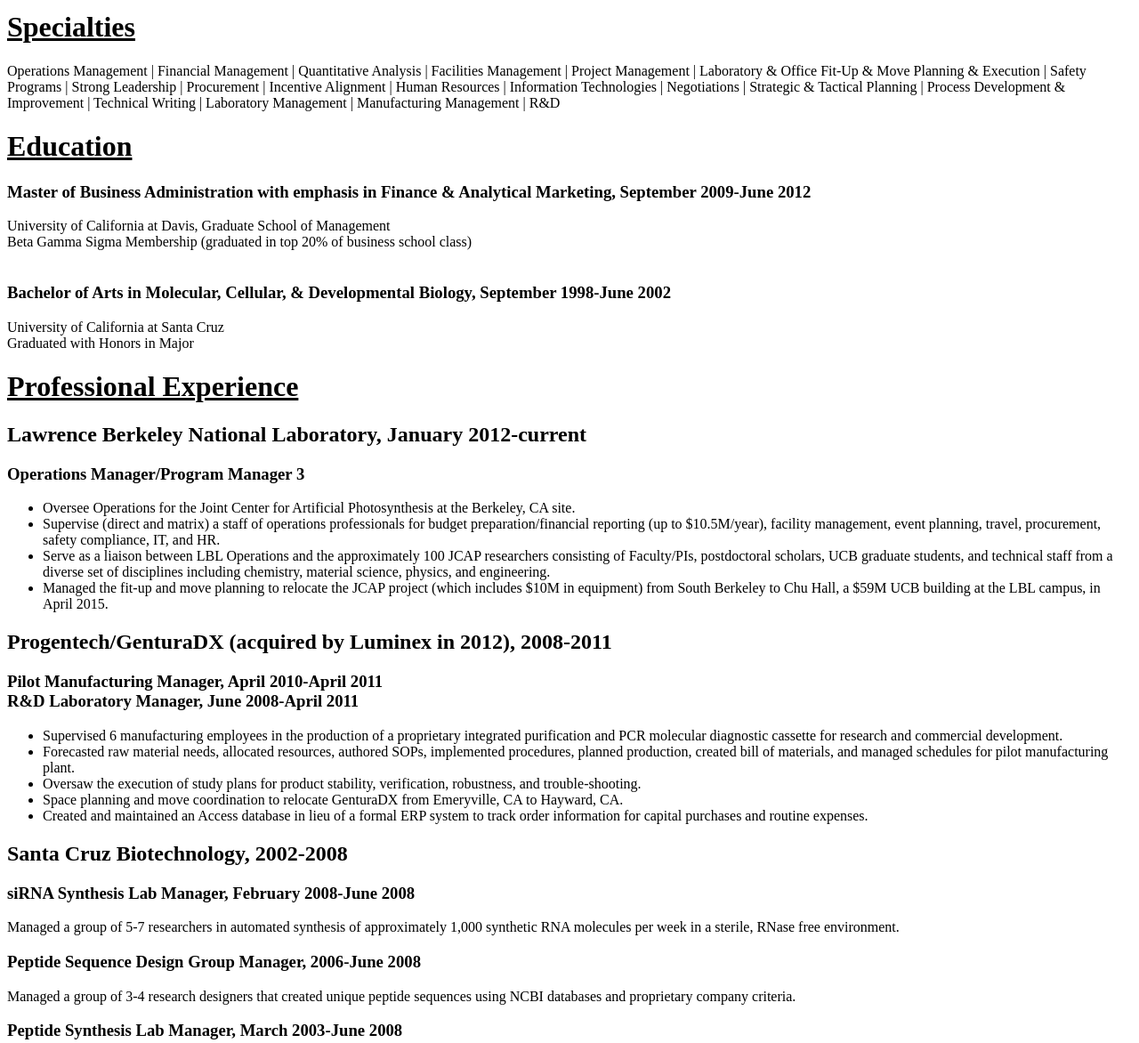
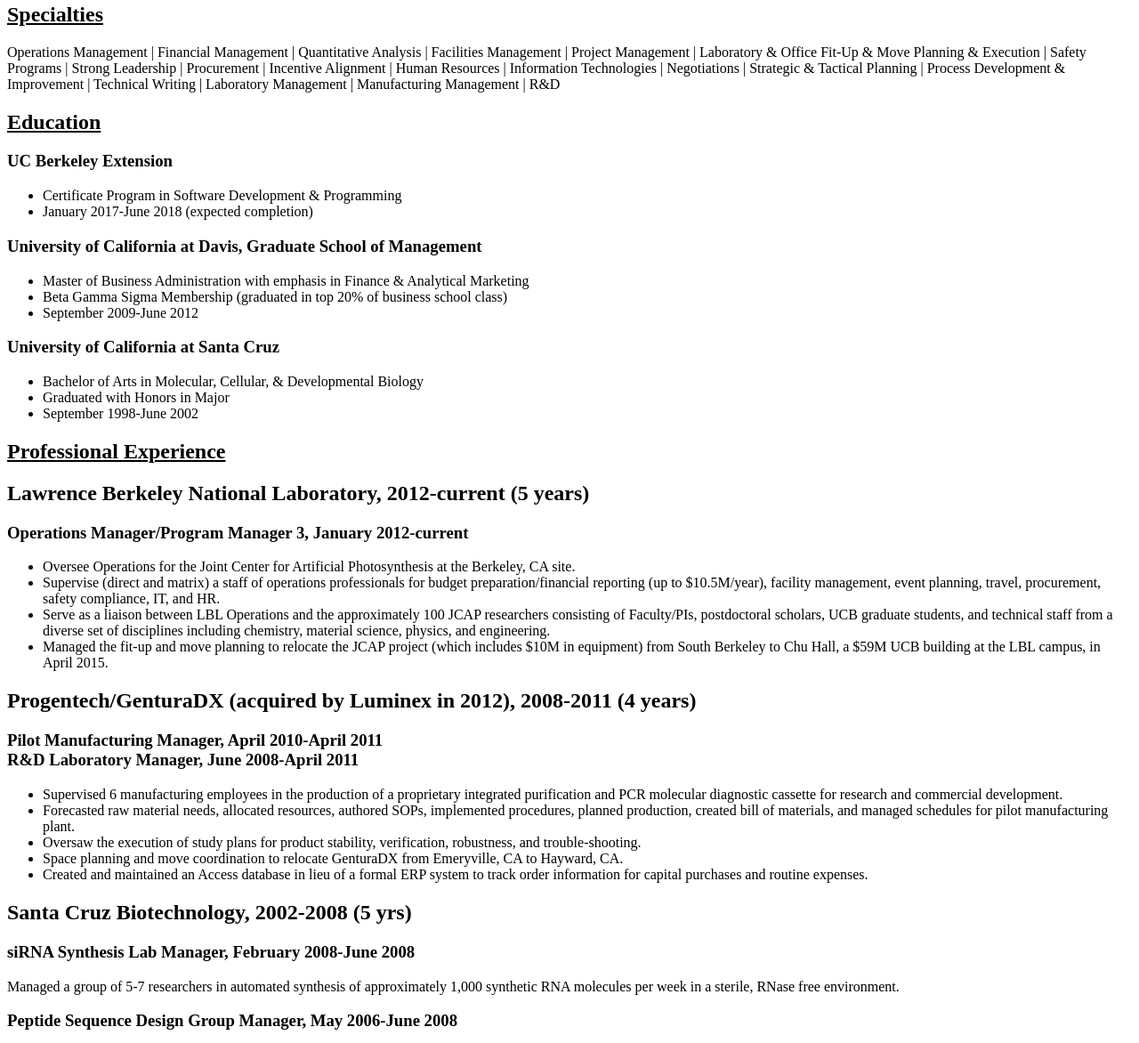
Before and after one commit to kcamarena/WebDevCourse, a plain HTML site: page index.html in a window 1280 px wide. Shown: the part 358-1530 px from the top of the page at 89% size. Drawn offline with Linux system fonts and the light colour scheme.

Commit message:
Resume with formatting, headers, picture, lists, and UC Berkeley extension update.

```diff
--- a/index.html
+++ b/index.html
@@ -2,7 +2,7 @@
 <html>
 <body>
 <center>
-<p>
+<section>
 	<h2> Kristin Anne Camarena </h2>
 	<img src="KristinCamarenaPicture.jpg" width ="201" height="206"></br><!--Professional picture of Kristin Camarena--Original picture dimensions are 669 × 687-->
 	<address>
@@ -11,36 +11,50 @@
 		908 36th Ave, Oakland, CA 94601 </br>
 	</address>
  </center>
-</p>
+</section>
 
 <hr>
 
-<p><u><h1>Specialties</h1></u>
+<section>
+<u><h1>Specialties</h1></u>
 	Operations Management | Financial Management | Quantitative Analysis | Facilities Management | Project Management |
 	Laboratory & Office Fit-Up & Move Planning & Execution | Safety Programs | Strong Leadership | Procurement | Incentive Alignment | Human Resources | Information Technologies | Negotiations | Strategic & Tactical Planning | Process Development & Improvement | Technical Writing | Laboratory Management | Manufacturing Management | R&D
-</p>
+</section>
 
-<p><u><h1>Education</h1></u>
-		<h3>Master of Business Administration with emphasis in Finance & Analytical Marketing, September 2009-June 2012 </br></h3>
+<section>
+<u><h1>Education</h1></u>
+		<h3>UC Berkeley Extension</h3>
 
-		University of California at Davis, Graduate School of Management<br />
+		<ul>
+		<li>Certificate Program in Software Development & Programming </li>
+		<li>January 2017-June 2018 (expected completion)</li>
+		</ul>
 
-		Beta Gamma Sigma Membership (graduated in top 20% of business school class)<br /></br>
+		<h3>University of California at Davis, Graduate School of Management</h3>
 
-		<h3>Bachelor of Arts in Molecular, Cellular, & Developmental Biology, September 1998-June 2002 </h3>
+		<ul>
 
-		University of California at Santa Cruz </br>
+		<li>Master of Business Administration with emphasis in Finance & Analytical Marketing </li>
+		<li>Beta Gamma Sigma Membership (graduated in top 20% of business school class)</li>
+		<li>September 2009-June 2012 </li>
+		</ul>
 
-		Graduated with Honors in Major
+		<h3>University of California at Santa Cruz</h3>
+		<ul>
+		<li>Bachelor of Arts in Molecular, Cellular, & Developmental Biology</li>
+		<li	>Graduated with Honors in Major</li>
+		<li>September 1998-June 2002 <il>
+		</ul>
 
-</p>
+</section>
 
-<p><u><h1>Professional Experience</h1></u>
-
-	<h2>Lawrence Berkeley National Laboratory, January 2012-current</h2>
+<section>
+	<u><h1>Professional Experience</h1></u>
+	<p>
+		<h2>Lawrence Berkeley National Laboratory, 2012-current (5 years)</h2>
 
 
-		<h3>Operations Manager/Program Manager 3</h3>
+			<h3>Operations Manager/Program Manager 3, January 2012-current</h3>
 
 				<uL>
 
@@ -53,8 +67,9 @@
 				<li>Managed the fit-up and move planning to relocate the JCAP project (which includes $10M in equipment) from South Berkeley to Chu Hall, a $59M UCB building at the LBL campus, in April 2015. </li>
 
 				</uL>
-
-	<h2>Progentech/GenturaDX (acquired by Luminex in 2012), 2008-2011</h2>
+	</p>
+	<p>
+		<h2>Progentech/GenturaDX (acquired by Luminex in 2012), 2008-2011 (4 years)</h2>
 
 			<h3>Pilot Manufacturing Manager, April 2010-April 2011</br>
 			R&D Laboratory Manager, June 2008-April 2011</b></h3>
@@ -72,14 +87,15 @@
 				<li>Created and maintained an Access database in lieu of a formal ERP system to track order information for capital purchases and routine expenses. </li>
 
 				</ul>
-
-	<h2>Santa Cruz Biotechnology, 2002-2008 </h2>
+	</p>
+	<p>
+		<h2>Santa Cruz Biotechnology, 2002-2008 (5 yrs)</h2>
 
 			<h3>siRNA Synthesis Lab Manager, February 2008-June 2008 </h3>
 
 				Managed a group of 5-7 researchers in automated synthesis of approximately 1,000 synthetic RNA molecules per week in a sterile, RNase free environment.
 
-		<h3>Peptide Sequence Design Group Manager, 2006-June 2008 </h3>
+			<h3>Peptide Sequence Design Group Manager, May 2006-June 2008 </h3>
 
 				Managed a group of 3-4 research designers that created unique peptide sequences using NCBI databases and proprietary company criteria.
 
@@ -104,5 +120,5 @@
 			<h3>Peptide Antibody Production Research Assistant, December 2002-March 2003 </h3>
 
 				Purified, analyzed, and packaged resesarch antibodies derived from goat and rabbit sera.
-
 	</p>
+</section>
```
Lines whose indentation alone changed are shown as unchanged.
